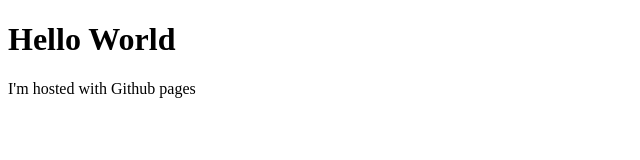
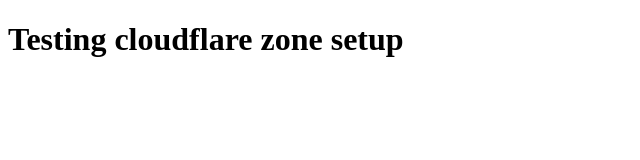
Before and after one commit to krithikaa-squareup/krithikaa-squareup.github.io, a plain HTML site: page index.html in a window 1280 px wide. Shown: the whole page, without its empty margins (0-640 px from the left). Drawn offline with Linux system fonts and the light colour scheme.

Commit message:
Change header

```diff
--- a/index.html
+++ b/index.html
@@ -9,8 +9,7 @@
 </head>
 
 <body>
-    <h1>Hello World</h1>
-    <p>I'm hosted with Github pages</p>
+    <h1>Testing cloudflare zone setup</h1>
 </body>
 
 </html>
```
